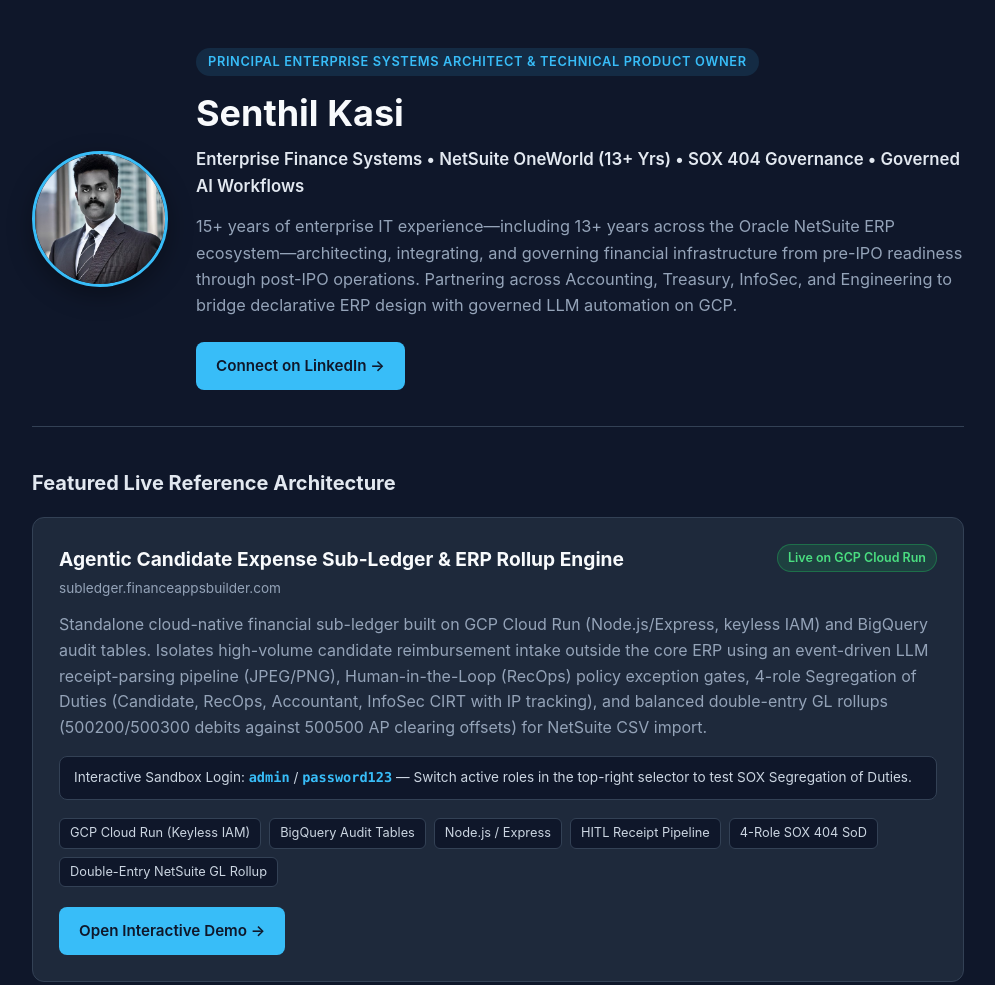
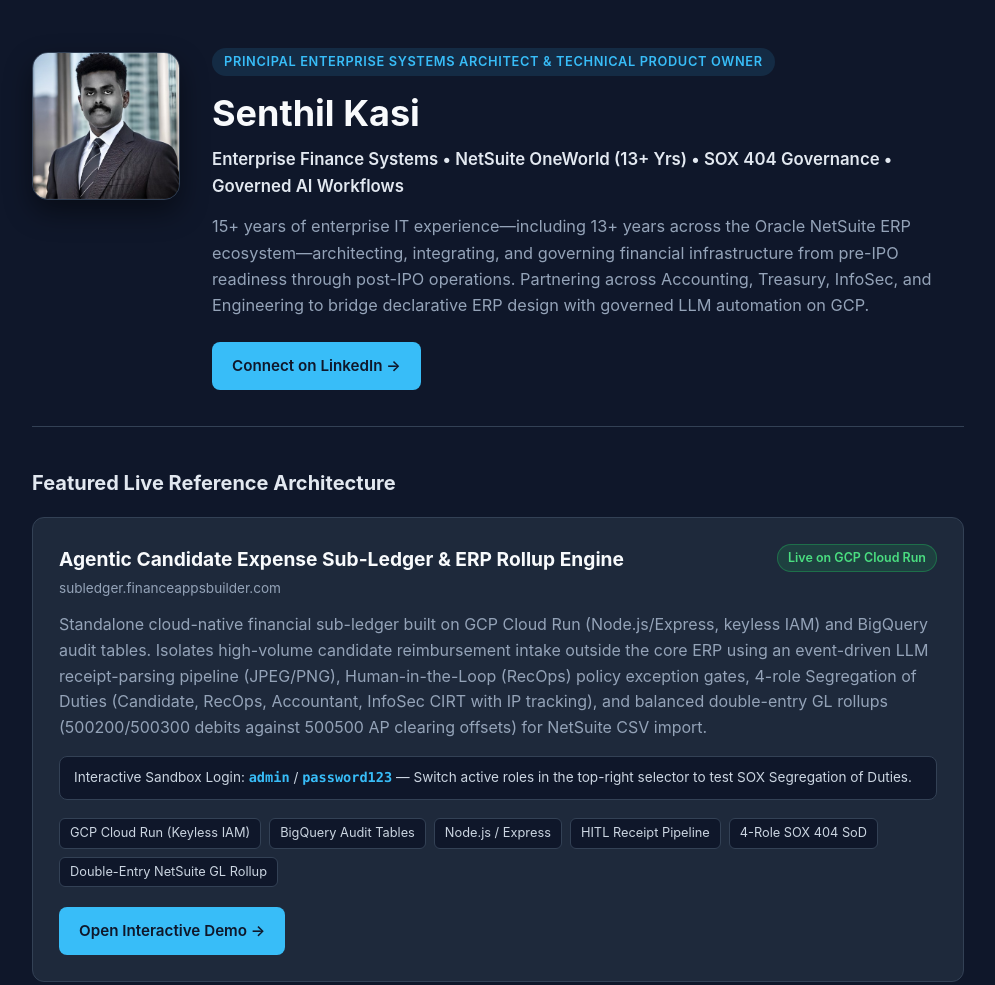
Before and after one commit to skasi0/financeappsbuilder-portfolio, a plain HTML site: page index.html in a window 1280 px wide. Shown: the top 985 px of the page, without its empty margins (142-1137 px from the left). Drawn offline with Linux system fonts and the light colour scheme.

Commit message:
Update index.html

```diff
--- a/index.html
+++ b/index.html
@@ -51,18 +51,20 @@
     .actions { display: flex; flex-wrap: wrap; gap: 12px; }
     .hero-layout {
       display: flex;
-      align-items: center;
-      gap: 28px;
+      align-items: flex-start;
+      gap: 32px;
       flex-wrap: wrap;
     }
     .profile-pic {
-      width: 136px;
-      height: 136px;
-      border-radius: 50%;
+      width: 148px;
+      height: 148px;
+      border-radius: 16px; /* Soft rounded square looks more architectural than a floating circle */
       object-fit: cover;
-      border: 3px solid var(--accent);
-      box-shadow: 0 8px 24px rgba(0, 0, 0, 0.35);
+      object-position: center 15%;
+      border: 1px solid var(--border);
+      box-shadow: 0 12px 28px rgba(0, 0, 0, 0.45);
       flex-shrink: 0;
+      margin-top: 4px;
     }
     .hero-content { flex: 1; min-width: 280px; }
     .btn {
```
